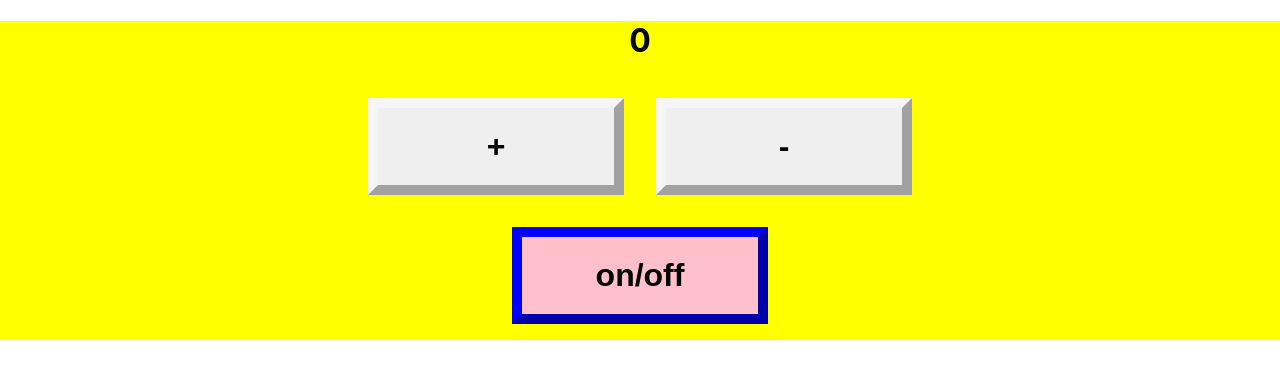
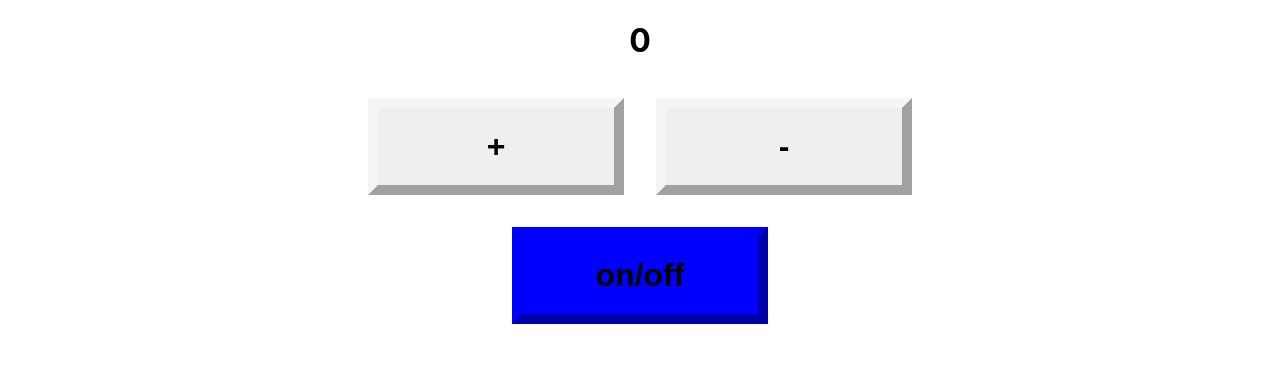
Before and after one commit to nohhow/react-action-practice, a React (Create React App) app: page / in a window 1280 px wide. Shown: the top 378 px of the page. Built offline with nearby package versions, Linux system fonts and the light colour scheme.

Commit message:
fixed test error

```diff
--- a/src/App.js
+++ b/src/App.js
@@ -4,7 +4,7 @@ import PlusMinus from './pages/PlusMinus';
 
 function App() {
   return (
-    <div style={{textAlign:'center', backgroundColor:"yellow"}}>
+    <div style={{textAlign:'center'}}>
       <PlusMinus/>
     </div>
   );
--- a/src/pages/PlusMinus.jsx
+++ b/src/pages/PlusMinus.jsx
@@ -29,7 +29,7 @@ const PlusMinus = () => {
       <br />
       <button
         onClick={onClickOnOff}
-        style={{ backgroundColor: "pink", borderColor: "blue" }}
+        style={{ backgroundColor: "blue", borderColor: "blue" }}
       >
         on/off
       </button>
```
